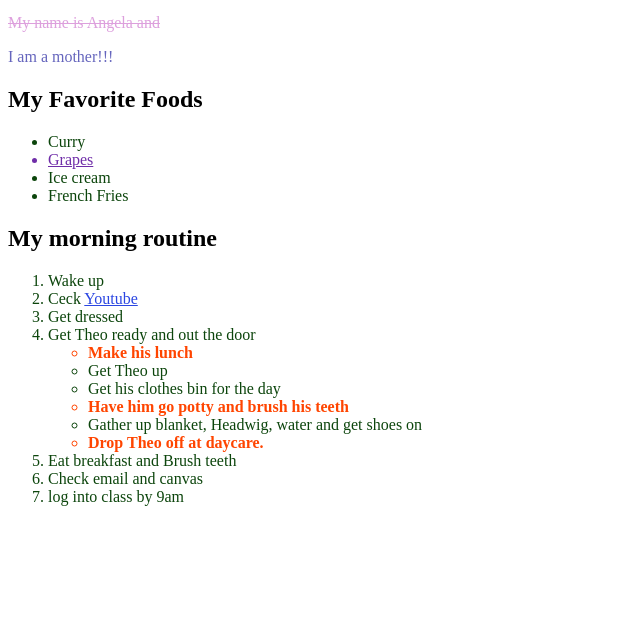
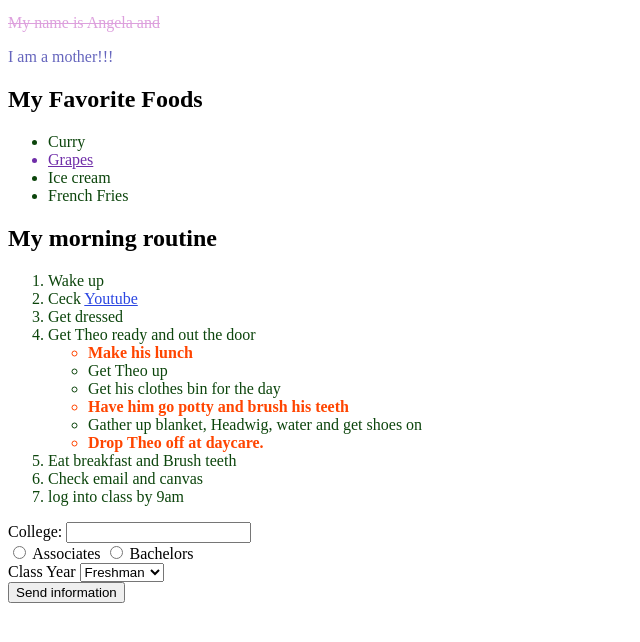
Before and after one commit to AngieBrown1/GitHubLivecode, a plain HTML site: page index.html in a window 1280 px wide. Shown: the part 100-742 px from the top of the page, without its empty margins (0-640 px from the left). Drawn offline with Linux system fonts and the light colour scheme.

Commit message:
added form

```diff
--- a/index.html
+++ b/index.html
@@ -43,6 +43,35 @@
         <li>Check email and canvas</li>
         <li>log into class by 9am</li>
     </ol>
+    <form
+        action="https://script.google.com/macros/s/AKfycbz6cewkwC6P68-qotOokhBb_v1Zxr3aozRItX-rFramd4p_7R3XzwHLj7o1mN-6Okez/exec"
+        method="post">
+        <div>
+            <label for="yourCollege">College: </label>
+            <input id="yourCollege" name="college" type="text" required>
+        </div>
+
+        <div>
+            <input id="associateOption" type="radio" name="degreeType" value="AS">
+            <label for="associateOption">Associates</label>
+
+            <input id="bachelorOption" type="radio" name="degreeType" value="BS">
+            <label for="bachelorOption">Bachelors</label>
+        </div>
+
+        <div>
+            <label for="yearSelector">Class Year</label>
+
+            <select id="yearSelector" name="year">
+                <option value="F">Freshman</option>
+                <option value="So">Sophmore</option>
+                <option value="J">Junior</option>
+                <option value="Se">Senior</option>
+            </select>
+        </div>
+
+        <button type="submit">Send information</button>
+    </form>
 </body>
 
 </html>
```
